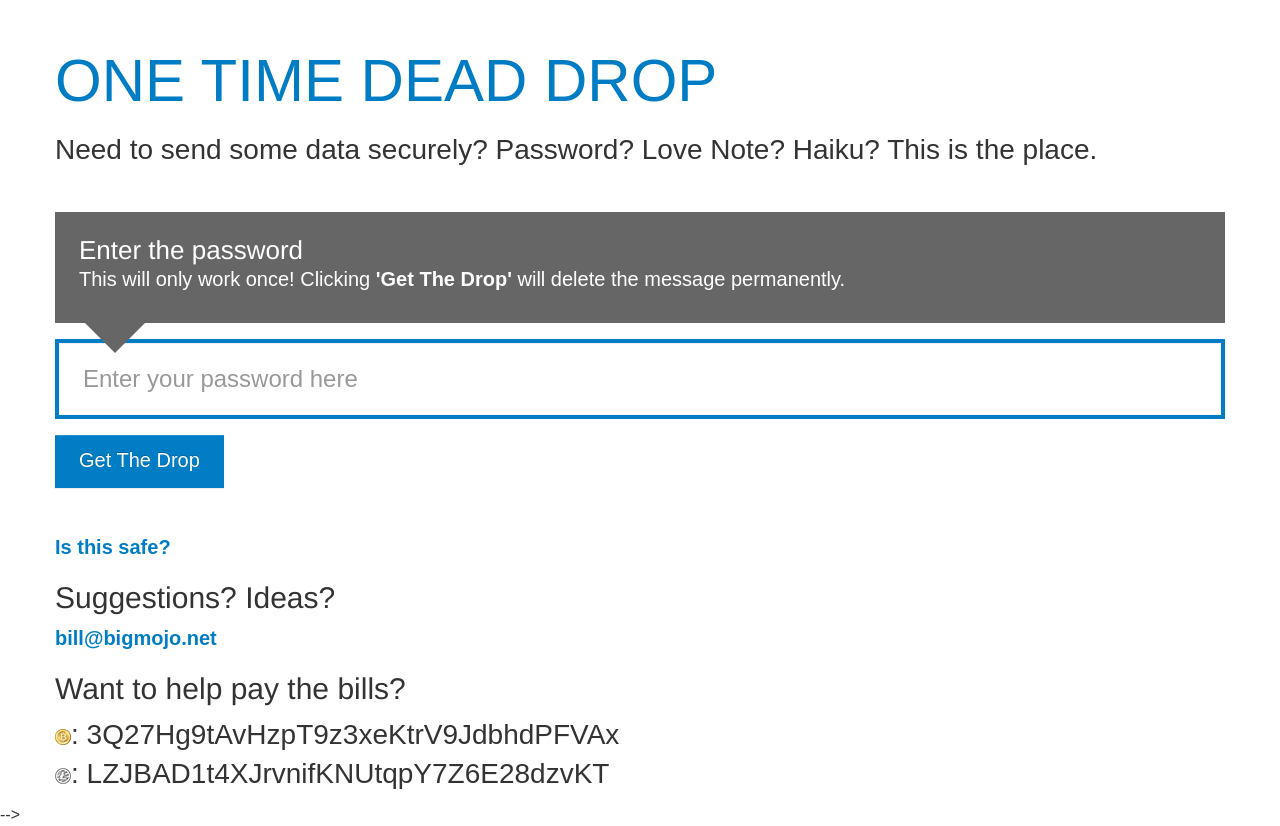
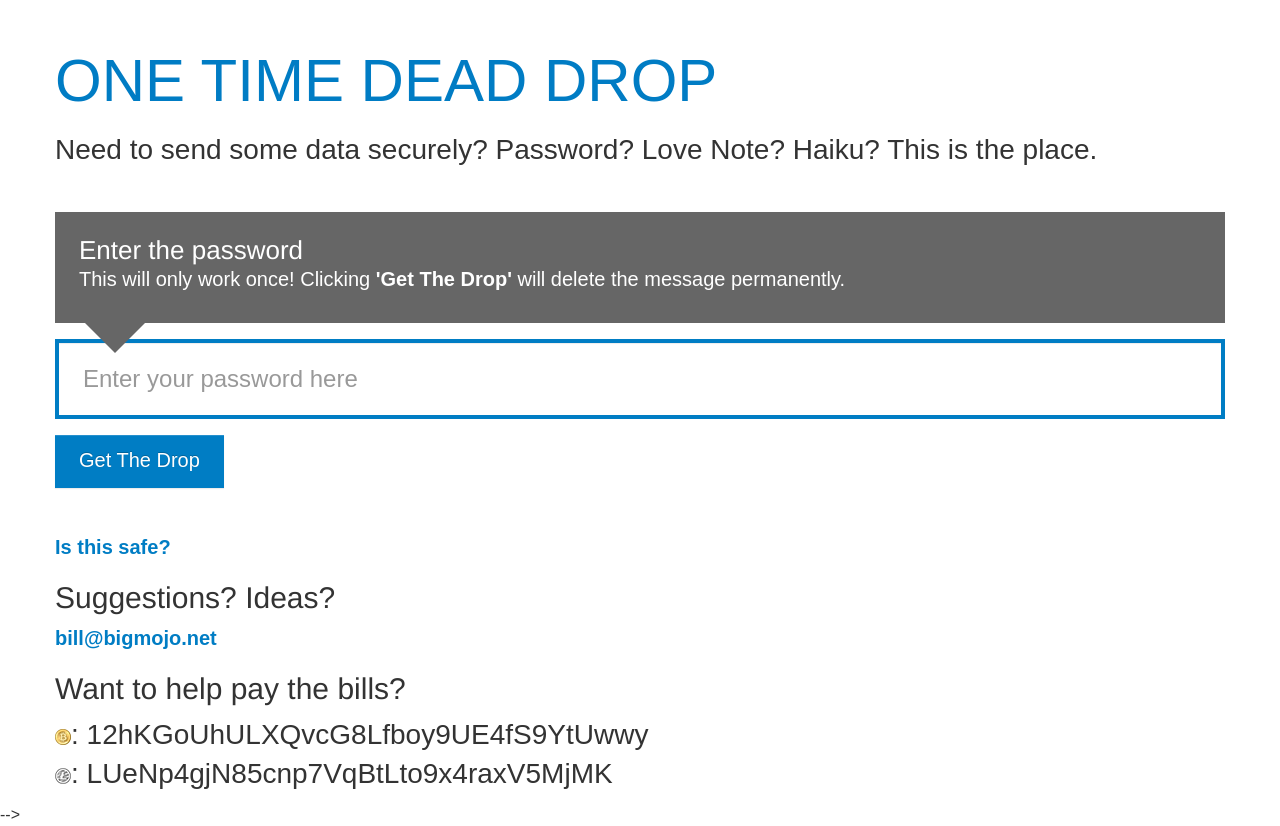
Before and after one commit to BillKeenan/dead-drop-python, a Flask app: page /pickup/1 in a window 1280 px wide. Run offline with Flask 2, Linux system fonts and the light colour scheme; some libraries are stand-ins or nearby versions.

Commit message:
updated coin address

```diff
--- a/deadWeb/templates/index.htm
+++ b/deadWeb/templates/index.htm
@@ -160,8 +160,8 @@
                 <h2>Want to help pay the bills?</h2>
 
             <p class="intro-text">
-                <img src="/images/icon_bitcoin.png" alt="bitcoin">: 3Q27Hg9tAvHzpT9z3xeKtrV9JdbhdPFVAx<br>
-                <img src="/images/icon_litecoin.png" alt="litecoin">: LZJBAD1t4XJrvnifKNUtqpY7Z6E28dzvKT
+                <img src="/images/icon_bitcoin.png" alt="bitcoin">: 12hKGoUhULXQvcG8Lfboy9UE4fS9YtUwwy<br>
+                <img src="/images/icon_litecoin.png" alt="litecoin">: LUeNp4gjN85cnp7VqBtLto9x4raxV5MjMK
             </p>
             </div>
             <!-- end 'is this safe' -->
```
